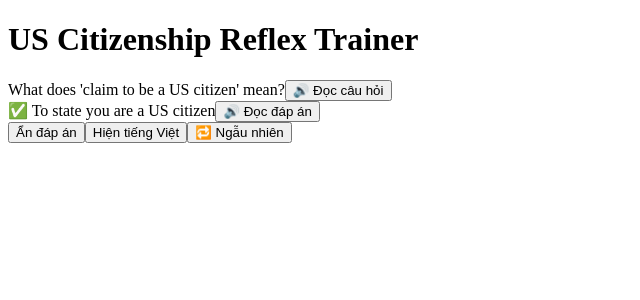
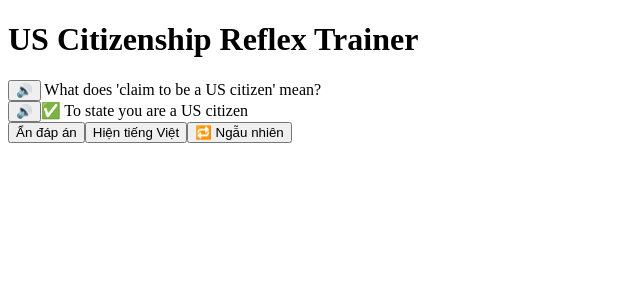
Before and after one commit to nampham-us/english-reflex-practice-immigration, a Next.js app: page / in a window 1280 px wide. Both pictures are taken after a click on the button "Hiện đáp án". Shown: the top 300 px of the page, without its empty margins (0-640 px from the left). Built offline with nearby package versions, Linux system fonts and the light colour scheme.

Commit message:
Update index.tsx

```diff
--- a/pages/index.tsx
+++ b/pages/index.tsx
@@ -123,24 +123,25 @@ export default function App() {
 
       <div className="w-full max-w-md bg-white rounded-2xl shadow-lg p-4 mb-4">
         <div className="text-lg sm:text-xl font-semibold text-gray-800 mb-2 flex flex-col items-center">
-          <span>{item.question}</span>
+
           <Button
             className="mt-2 px-3 py-1 rounded-full bg-blue-100 text-blue-700 hover:bg-blue-200"
             onClick={() => speak(item.question)}
           >
-            🔊 Đọc câu hỏi
+            🔊
           </Button>
+          <span> {item.question}</span>
         </div>
 
         {showAnswer && (
           <div className="transition-all duration-200 text-green-700 text-lg font-bold bg-green-50 rounded-xl p-3 my-2 shadow-inner flex flex-col items-center">
-            ✅ {item.answer}
             <Button
               className="mt-2 px-3 py-1 rounded-full bg-green-100 text-green-700 hover:bg-green-200"
               onClick={() => speak(item.answer)}
             >
-              🔊 Đọc đáp án
+              🔊
             </Button>
+            ✅ {item.answer}
           </div>
         )}
 
```
